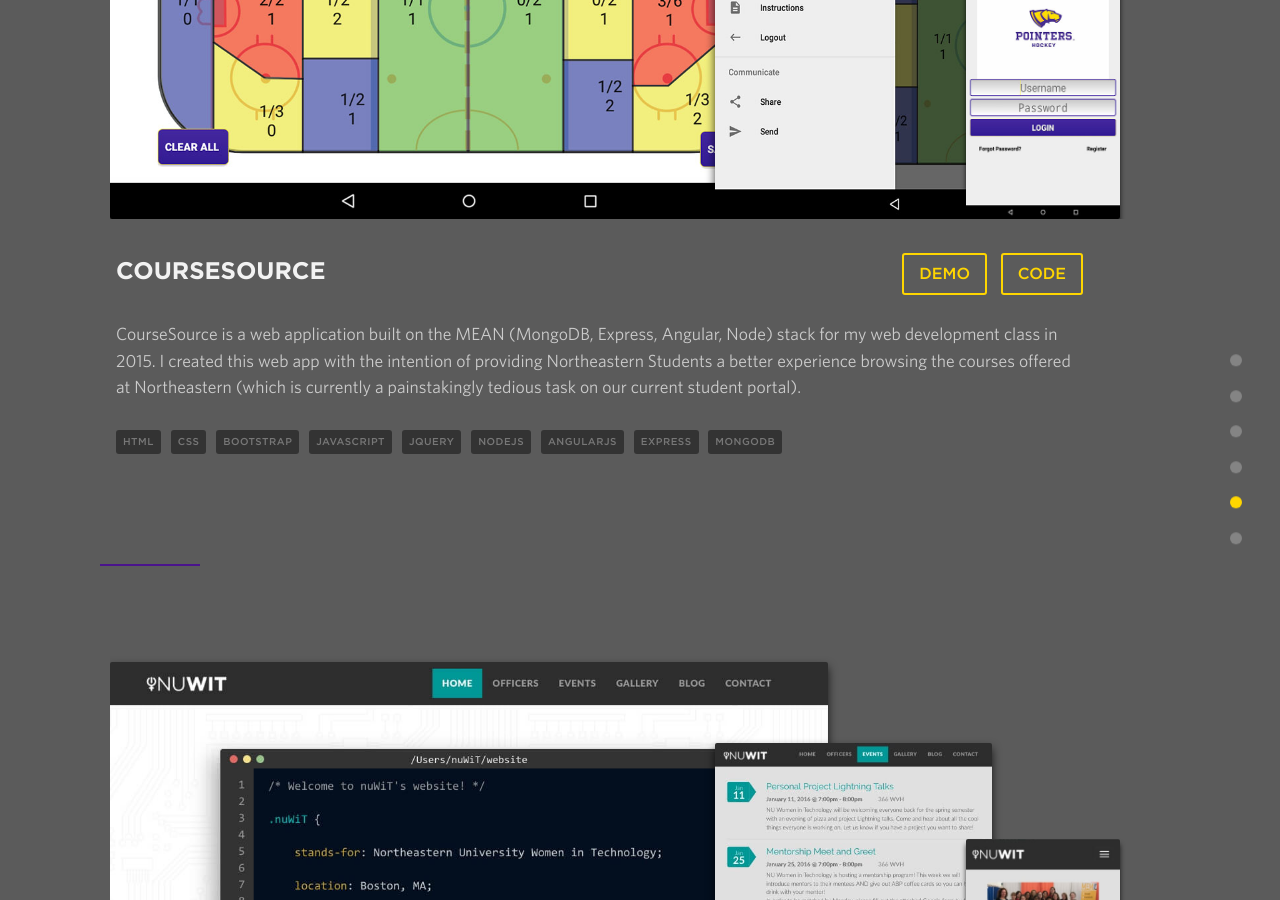
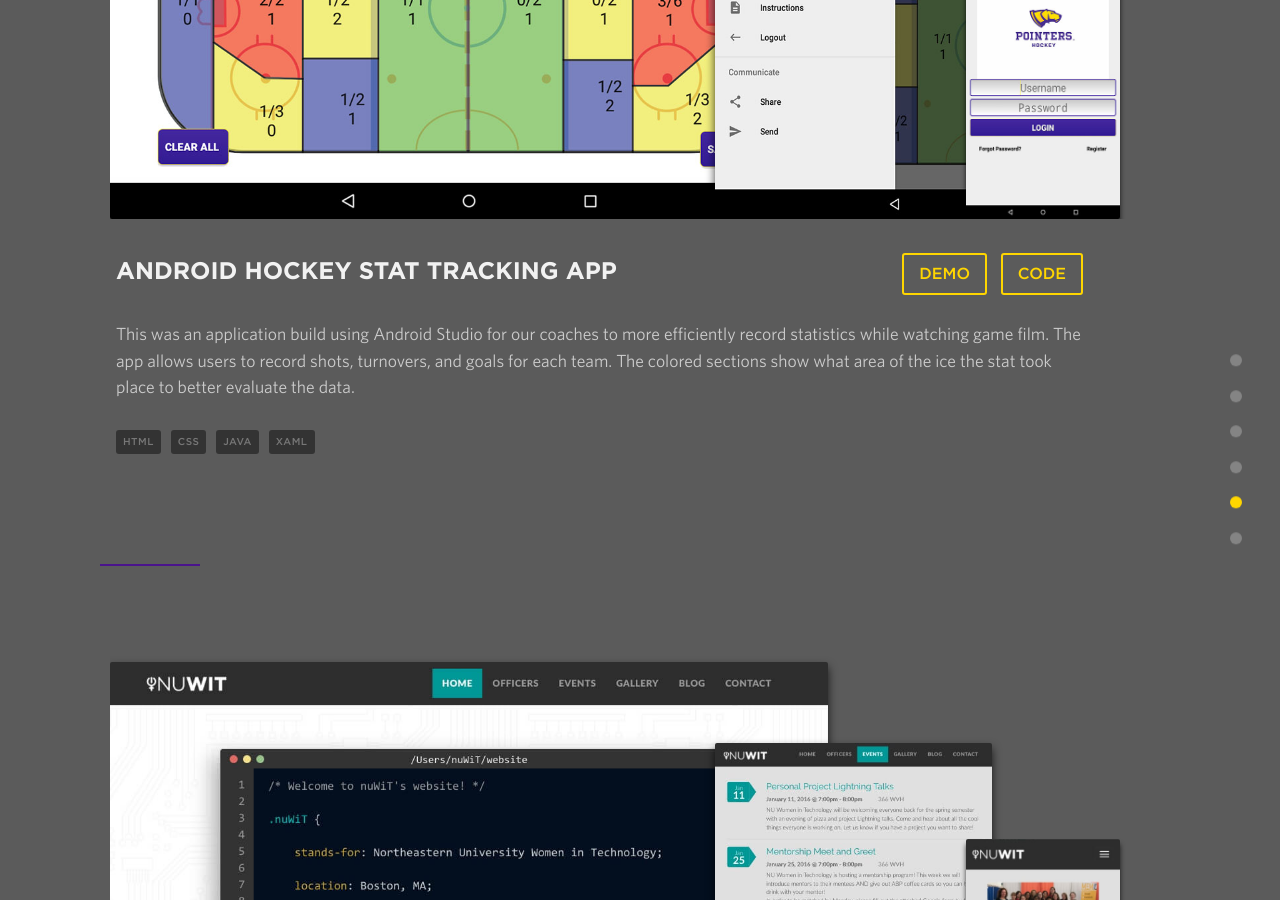
Before and after one commit to lbl28/lbl28.github.io, a Jekyll site: the page built from index.html, in a window 1280 px wide and 900 px high, scrolled down 8527 px. Built offline with Jekyll 4.4.1, drawn with Linux system fonts in a browser that asks for light colours; nearby versions of some CDN libraries; some of the changed text lies outside the part shown.

Commit message:
update info

```diff
--- a/_data/portfolio.yml
+++ b/_data/portfolio.yml
@@ -58,21 +58,16 @@
   - thing: JavaScript
   - thing: jQuery
 
-- title: CourseSource
-  demo: http://webdevspring2016-chiangbrittany.rhcloud.com/project/client/#/login
-  code: https://github.com/bchiang7/WebDevSpring2016/tree/master/public/project
-  description: CourseSource is a web application built on the MEAN (MongoDB, Express, Angular, Node) stack for my web development class in 2015. I created this web app with the intention of providing Northeastern Students a better experience browsing the courses offered at Northeastern (which is currently a painstakingly tedious task on our current student portal).
+- title: Android Hockey Stat Tracking App
+  demo: https://github.com/lbl28
+  code: https://github.com/lbl28
+  description: This was an application build using Android Studio for our coaches to more efficiently record statistics while watching game film.  The app allows users to record shots, turnovers, and goals for each team.  The colored sections show what area of the ice the stat took place to better evaluate the data.
   img: coursesource
   used:
     - thing: HTML
     - thing: CSS
-    - thing: Bootstrap
-    - thing: JavaScript
-    - thing: jQuery
-    - thing: NodeJS
-    - thing: AngularJS
-    - thing: Express
-    - thing: MongoDB
+    - thing: Java
+    - thing: XAML
 
 - title: NU Women in Tech
   demo: http://nuwit.ccs.neu.edu/
--- a/_includes/footer.html
+++ b/_includes/footer.html
@@ -6,7 +6,7 @@
       {% endfor %}
     </ul>
     <div class="copyright-wrapper center">
-      <p>&copy;&nbsp;&nbsp;{{site.name}} 2017</p>
+      <p>&copy;&nbsp;&nbsp;{{site.name}} 2018</p>
     </div>
   </div>
 </section>
```
